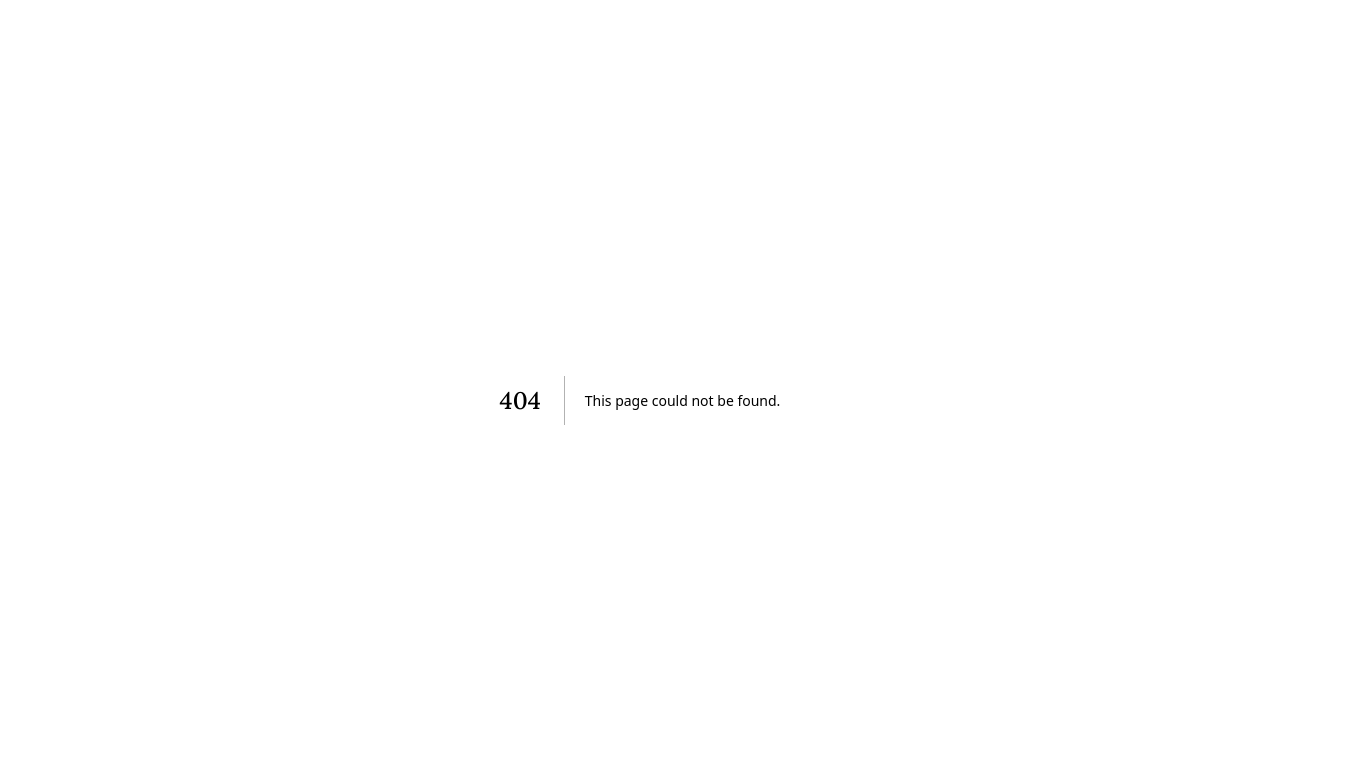
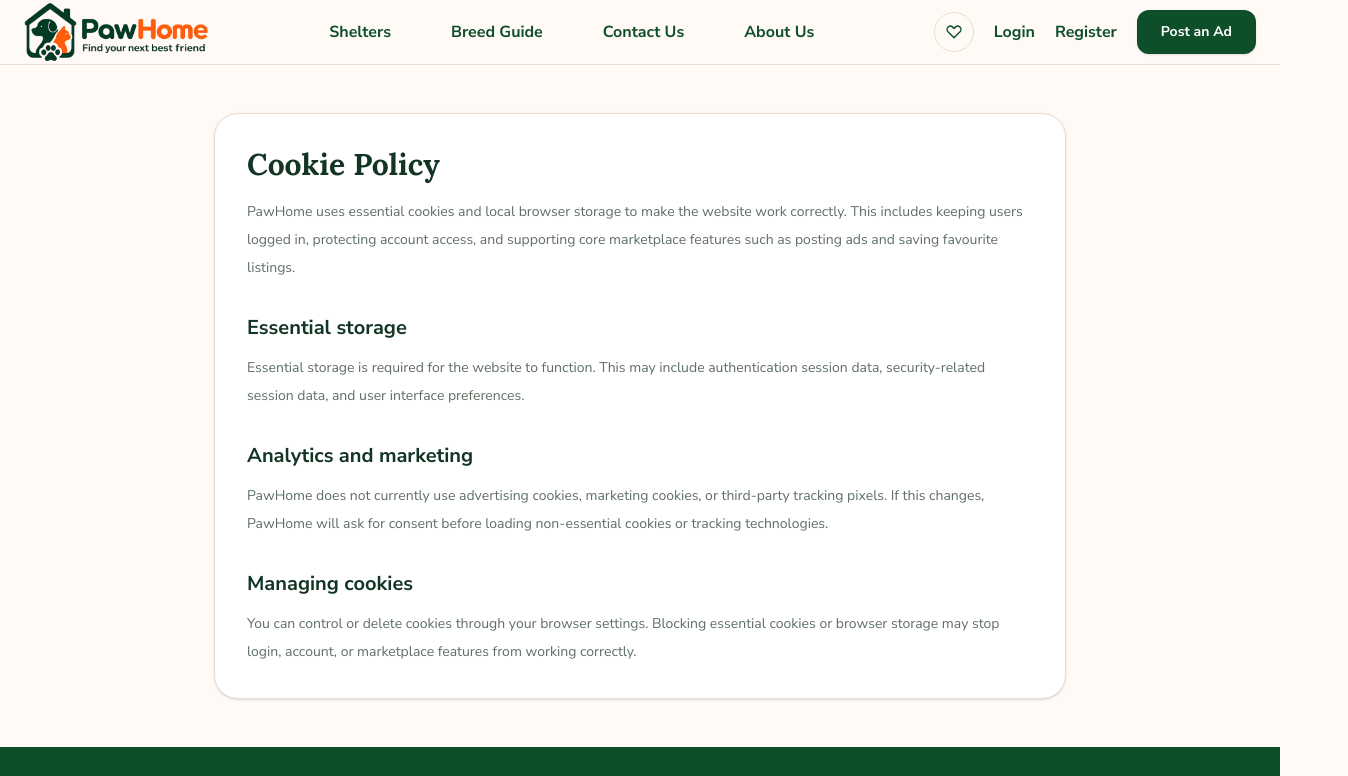
Before and after one commit to Christina0896/pawhome, a Next.js app: page /cookies in a window 1280 px wide. Before the commit this address had no page. Shown: the top 776 px of the page, 1348 px wide, since content can reach past the window. Built offline with nearby package versions, Linux system fonts and the light colour scheme; no server answers.

Commit message:
security part 1

```diff
--- a/src/app/admin/page.js
+++ b/src/app/admin/page.js
@@ -4,12 +4,7 @@ import { useEffect, useState } from 'react';
 import Header from '../../components/header';
 import Footer from '../../components/footer';
 import { supabase } from '../../lib/supabaseClient';
-import Link from 'next/link'
-
-const ADMIN_EMAILS = [
-  'cristinabandeira82@gmail.com',
-  // Add your own admin email here too
-];
+import Link from 'next/link';
 
 const STATUS_OPTIONS = ['pending', 'approved', 'rejected', 'reports'];
 
@@ -66,9 +61,13 @@ export default function AdminPage() {
         return;
       }
 
-      const isAdmin = ADMIN_EMAILS.includes(user.email);
+      const { data: adminData, error: adminError } = await supabase
+        .from('admin_users')
+        .select('user_id')
+        .eq('user_id', user.id)
+        .maybeSingle();
 
-      if (!isAdmin) {
+      if (adminError || !adminData) {
         window.location.href = '/';
         return;
       }
@@ -202,10 +201,7 @@ export default function AdminPage() {
     setListings((current) => current.filter((listing) => listing.id !== listingId));
   };
   const markReportReviewed = async (reportId) => {
-  const { error } = await supabase
-    .from('listing_reports')
-    .update({ status: 'reviewed' })
-    .eq('id', reportId);
+    const { error } = await supabase.from('listing_reports').update({ status: 'reviewed' }).eq('id', reportId);
 
     if (error) {
       console.error('Report review error:', error);
@@ -214,9 +210,7 @@ export default function AdminPage() {
     }
 
     setReports((current) =>
-    current.map((report) =>
-      report.id === reportId ? { ...report, status: 'reviewed' } : report,
-    ),
+      current.map((report) => (report.id === reportId ? { ...report, status: 'reviewed' } : report)),
     );
   };
 
@@ -225,10 +219,7 @@ const deleteReport = async (reportId) => {
 
     if (!confirmed) return;
 
-  const { error } = await supabase
-    .from('listing_reports')
-    .delete()
-    .eq('id', reportId);
+    const { error } = await supabase.from('listing_reports').delete().eq('id', reportId);
 
     if (error) {
       console.error('Delete report error:', error);
@@ -291,7 +282,7 @@ const deleteReport = async (reportId) => {
         {/* Page content */}
         {selectedStatus === 'reports' ? (
           loading ? (
-            <LinkdminMessageCard text="Loading reports..." />
+            <AdminMessageCard text="Loading reports..." />
           ) : reports.length === 0 ? (
             <EmptyState selectedStatus="reports" />
           ) : (
@@ -309,7 +300,7 @@ const deleteReport = async (reportId) => {
             </div>
           )
         ) : loading ? (
-          <LinkdminMessageCard text="Loading listings..." />
+          <AdminMessageCard text="Loading listings..." />
         ) : listings.length === 0 ? (
           <EmptyState selectedStatus={selectedStatus} />
         ) : (
@@ -361,7 +352,7 @@ const ListingReviewCard = ({ listing, selectedStatus, updateListingStatus, delet
         : '-';
 
   return (
-    <Linkrticle className="overflow-hidden rounded-3xl border border-(--border-beige) bg-white shadow-sm">
+    <article className="overflow-hidden rounded-3xl border border-(--border-beige) bg-white shadow-sm">
       <div className="grid grid-cols-1 lg:grid-cols-[280px_1fr]">
         {/* Listing image */}
         <div className="relative h-64 bg-(--light-green) lg:h-full">
@@ -438,7 +429,7 @@ const ListingReviewCard = ({ listing, selectedStatus, updateListingStatus, delet
             </p>
           </div>
 
-          <LinkdminActions
+          <AdminActions
             listingId={listing.id}
             selectedStatus={selectedStatus}
             updateListingStatus={updateListingStatus}
@@ -446,7 +437,7 @@ const ListingReviewCard = ({ listing, selectedStatus, updateListingStatus, delet
           />
         </div>
       </div>
-    </Linkrticle>
+    </article>
   );
 };
 
@@ -454,7 +445,7 @@ const ReportReviewCard = ({ report, markReportReviewed, deleteReport, updateList
   const listing = report.listings;
 
   return (
-    <Linkrticle className="overflow-hidden rounded-3xl border border-red-100 bg-white shadow-sm">
+    <Article className="overflow-hidden rounded-3xl border border-red-100 bg-white shadow-sm">
       <div className="grid grid-cols-1 lg:grid-cols-[260px_1fr]">
         <div className="relative h-64 bg-(--light-green) lg:h-full">
           {report.mainImage ? (
@@ -573,7 +564,7 @@ const ReportReviewCard = ({ report, markReportReviewed, deleteReport, updateList
           </div>
         </div>
       </div>
-    </Linkrticle>
+    </Article>
   );
 };
 
--- /dev/null
+++ b/src/app/cookies/page.js
@@ -0,0 +1,45 @@
+import Header from '../../components/header';
+import Footer from '../../components/footer';
+
+export default function CookiesPage() {
+  return (
+    <div className="min-h-screen bg-(--background)">
+      <Header />
+
+      <main className="mx-auto max-w-[900px] px-6 py-12">
+        <div className="rounded-3xl border border-(--border-beige) bg-white p-8 shadow-sm">
+          <h1 className="text-3xl font-bold text-(--secondary-green)">Cookie Policy</h1>
+
+          <p className="mt-4 text-sm leading-7 text-(--muted-green-text)">
+            PawHome uses essential cookies and local browser storage to make the website work correctly. This includes
+            keeping users logged in, protecting account access, and supporting core marketplace features such as posting
+            ads and saving favourite listings.
+          </p>
+
+          <h2 className="mt-8 text-xl font-bold text-(--secondary-green)">Essential storage</h2>
+
+          <p className="mt-3 text-sm leading-7 text-(--muted-green-text)">
+            Essential storage is required for the website to function. This may include authentication session data,
+            security-related session data, and user interface preferences.
+          </p>
+
+          <h2 className="mt-8 text-xl font-bold text-(--secondary-green)">Analytics and marketing</h2>
+
+          <p className="mt-3 text-sm leading-7 text-(--muted-green-text)">
+            PawHome does not currently use advertising cookies, marketing cookies, or third-party tracking pixels. If
+            this changes, PawHome will ask for consent before loading non-essential cookies or tracking technologies.
+          </p>
+
+          <h2 className="mt-8 text-xl font-bold text-(--secondary-green)">Managing cookies</h2>
+
+          <p className="mt-3 text-sm leading-7 text-(--muted-green-text)">
+            You can control or delete cookies through your browser settings. Blocking essential cookies or browser
+            storage may stop login, account, or marketplace features from working correctly.
+          </p>
+        </div>
+      </main>
+
+      <Footer />
+    </div>
+  );
+}
--- a/src/components/BrowseCards.jsx
+++ b/src/components/BrowseCards.jsx
@@ -64,7 +64,7 @@ const BrowseCards = () => {
   return (
     <div className="mx-auto max-w-[var(--page-max-width)] px-4 pb-2">
       <div className="grid grid-cols-1 items-stretch gap-4 lg:grid-cols-3">
-        <div className="flex h-full min-h-[128px] items-center gap-6 rounded-2xl border border-(--border-beige) bg-white/70 px-6 py-5 shadow-[0_6px_18px_rgba(18,53,36,0.06)]">
+        <div className="flex h-full min-h-[128px] items-center gap-6 rounded-2xl border border-(--border-beige) bg-[#F2F3EC] px-6 py-5 shadow-[0_6px_18px_rgba(18,53,36,0.06)]">
           <div className="flex h-20 w-20 shrink-0 items-center justify-center rounded-full bg-[#DDE6D0] ">
             <span
               aria-hidden="true"
@@ -79,23 +79,26 @@ const BrowseCards = () => {
             />
           </div>
 
-          <div className="min-w-0 flex-1">
+          <div className="min-w-0 flex-1 ">
             <h3 className="text-lg font-extrabold text-(--secondary-green)">Browse by County</h3>
 
-            <div className="mt-3 grid grid-cols-1 gap-x-8 gap-y-1 text-sm font-semibold text-(--secondary-green) sm:grid-cols-2">
+            <div className="mt-3 grid grid-cols-3 gap-x-6 gap-y-2 text-[12px] font-semibold text-(--secondary-green)">
               {countyItems.length > 0 ? (
-                countyItems.map((item) => (
+                countyItems.slice(0, 9).map((item) => (
                   <Link
                     key={item.county}
                     href={`/listings?county=${encodeURIComponent(item.county)}`}
-                    className="flex items-center transition hover:text-(--primary-orange)"
+                    className="flex min-w-0 items-center transition hover:text-(--primary-orange)"
                   >
-                    <span>{item.county}</span>
-                    <span className="ml-1 text-xs font-bold text-(--muted-green-text)">({item.count})</span>
+                    <span className="min-w-0  whitespace-nowrap">{item.county}</span>
+
+                    <span className="ml-1 shrink-0 text-[11px] font-bold text-(--muted-green-text)">
+                      ({item.count})
+                    </span>
                   </Link>
                 ))
               ) : (
-                <p className="col-span-2 text-sm text-(--muted-green-text)">No counties yet</p>
+                <p className="col-span-3 text-sm text-(--muted-green-text)">No counties yet</p>
               )}
             </div>
 
@@ -109,30 +112,32 @@ const BrowseCards = () => {
         </div>
 
         <div className="flex h-full min-h-[128px] items-center gap-6 rounded-2xl border border-(--border-beige) bg-[#FFF4EA] px-6 py-5 shadow-[0_6px_18px_rgba(18,53,36,0.06)]">
-          <div className="flex h-20 w-20 shrink-0 items-center justify-center rounded-full bg-(--primary-orange) text-white">
-            <PawIcon className="h-9 w-9" />
+          <div className="flex h-15 w-15 shrink-0 items-center justify-center rounded-full bg-(--primary-orange) text-white">
+            <PawIcon className="h-7 w-7" />
           </div>
 
           <div className="min-w-0 flex-1">
             <h3 className="text-lg font-extrabold text-(--secondary-green)">Browse by Breed</h3>
 
-            <div className="mt-3 grid grid-cols-1 gap-x-8 gap-y-1 text-sm font-semibold text-(--secondary-green) sm:grid-cols-2">
+            <div className="mt-3 grid grid-cols-3 gap-x-6 gap-y-2 text-[12px] font-semibold text-(--secondary-green)">
               {breedItems.length > 0 ? (
-                breedItems.map((item) => (
+                breedItems.slice(0, 9).map((item) => (
                   <Link
                     key={item.breed}
                     href={`/listings?breed=${encodeURIComponent(item.breed)}`}
-                    className="flex items-center transition hover:text-(--primary-orange)"
+                    className="flex min-w-0 items-center transition hover:text-(--primary-orange)"
                   >
-                    <span>{item.breed}</span>
-                    <span className="ml-1 text-xs font-bold text-(--muted-green-text)">({item.count})</span>
+                    <span className="min-w-0 truncate whitespace-nowrap">{item.breed}</span>
+
+                    <span className="ml-1 shrink-0 text-[11px] font-bold text-(--muted-green-text)">
+                      ({item.count})
+                    </span>
                   </Link>
                 ))
               ) : (
-                <p className="col-span-2 text-sm text-(--muted-green-text)">No breeds yet</p>
+                <p className="col-span-3 text-sm text-(--muted-green-text)">No breeds yet</p>
               )}
             </div>
-
             <Link
               href="/listings"
               className="mt-4 inline-flex items-center gap-2 text-sm font-extrabold text-(--primary-orange) transition hover:text-(--secondary-orange)"
--- a/src/components/footer.jsx
+++ b/src/components/footer.jsx
@@ -55,6 +55,9 @@ const Footer = () => {
                 <Link href="/privacy" className="block hover:text-white">
                   Privacy Policy
                 </Link>
+                <Link href="/cookies" className="transition hover:text-(--primary-orange)">
+                  Cookie Policy
+                </Link>
               </div>
             </div>
 
```
Lines whose indentation alone changed are shown as unchanged.
